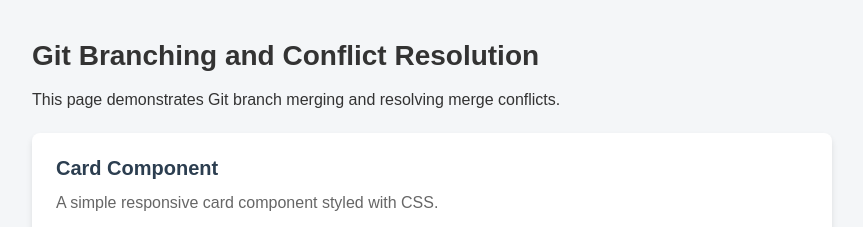
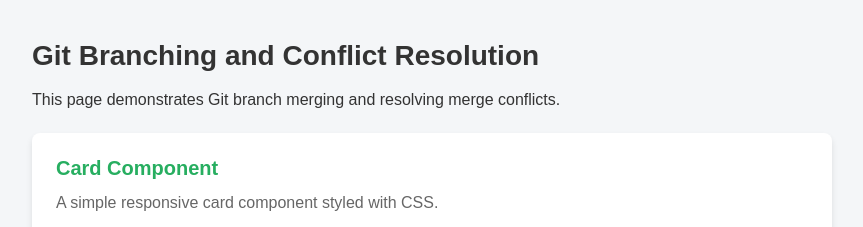
Before and after one commit to shadhin59/2022200010026_GitLab, a plain HTML site: page index.html in a window 1280 px wide. Shown: the top 227 px of the page, without its empty margins (208-1071 px from the left). Drawn offline with Linux system fonts and the light colour scheme.

Commit message:
Change card-title color to green on main

```diff
--- a/index.css
+++ b/index.css
@@ -36,7 +36,7 @@ p {
 
 .card-title {
   font-size: 20px;
-  color: #2c3e50;
+  color: #27ae60;
   margin-bottom: 10px;
 }
 
```
